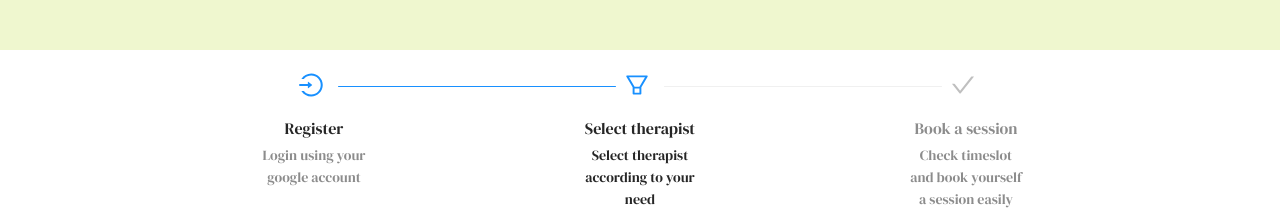
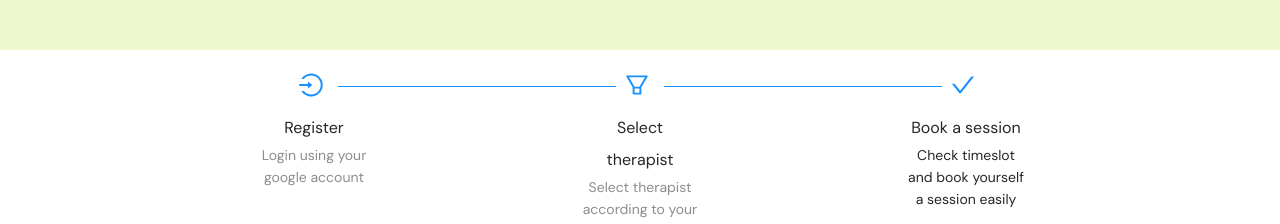
Before and after one commit to pesto-students/friend-indeed-fe-n13-delta-1, a React (Create React App) app: page / in a window 1280 px wide. Shown: the part 569-793 px from the top of the page. Built offline with nearby package versions, Linux system fonts and the light colour scheme; no server answers.

Commit message:
final changes

```diff
--- a/package.json
+++ b/package.json
@@ -56,6 +56,7 @@
     ]
   },
   "devDependencies": {
+    "@types/axios-mock-adapter": "^1.10.0",
     "@types/lodash": "^4.14.178",
     "@types/react-scroll": "^1.8.3",
     "@types/styled-components": "^5.1.21",
--- a/src/App.tsx
+++ b/src/App.tsx
@@ -20,7 +20,7 @@ function App() {
 
   ConfigProvider.config({
     theme: {
-      primaryColor: theme.copperBlue,
+      primaryColor: theme.oliveGreen,
       infoColor: theme.copperBlue,
     }
   })
--- a/src/index.css
+++ b/src/index.css
@@ -4,7 +4,7 @@
 
 body {
   margin: 0;
-  font-family: 'DM Serif Display', -apple-system, BlinkMacSystemFont, 'Segoe UI', 'Roboto', 'Oxygen',
+  font-family: 'DM Sans', -apple-system, BlinkMacSystemFont, 'Segoe UI', 'Roboto', 'Oxygen',
     'Ubuntu', 'Cantarell', 'Fira Sans', 'Droid Sans', 'Helvetica Neue',
     sans-serif;
   -webkit-font-smoothing: antialiased;
--- a/src/pages/Home/components/YourClients/YourClients.tsx
+++ b/src/pages/Home/components/YourClients/YourClients.tsx
@@ -1,4 +1,4 @@
-import { useCallback, useState, useEffect } from "react"
+import { useCallback, useState, useEffect, FC } from "react"
 import styled from "styled-components"
 import Skeleton from "react-loading-skeleton"
 import { Typography, Input, Image, Tag, Avatar, List } from "antd"
@@ -20,7 +20,7 @@ type PatientCardProps = {
   categories: any[]
 }
 
-const PatientCard = ({ id, name, imageUrl, date, categories }: PatientCardProps) => {
+const PatientCard: FC<PatientCardProps> = ({ name, imageUrl, date, categories }: PatientCardProps) => {
   const [visible, setVisible] = useState(false);
   return (
     <PatientCardContainer>
--- a/src/pages/LandingPage/components/HowToBook.tsx
+++ b/src/pages/LandingPage/components/HowToBook.tsx
@@ -5,18 +5,9 @@ import { useState, useEffect } from 'react';
 
 function HowToBook() {
 
-  const [stepNumber, setStepNumber] = useState(0)
-
-  useEffect(() => {
-    setInterval(() => {
-      setStepNumber((stepNumber+1)%3)
-    }, 1000)
-  }, []);
-
-
   return (
     <Container>
-      <Steps responsive labelPlacement='vertical' current={stepNumber}>
+      <Steps responsive labelPlacement='vertical' current={2}>
         <Steps.Step icon={<LoginOutlined />} title='Register' description='Login using your google account' />
         <Steps.Step icon={<FilterOutlined />} title='Select therapist' description='Select therapist according to your need' />
         <Steps.Step icon={<CheckOutlined />} title='Book a session' description='Check timeslot and book yourself a session easily' />
--- a/src/pages/MyProfile/MyProfile.tsx
+++ b/src/pages/MyProfile/MyProfile.tsx
@@ -114,7 +114,7 @@ function MyProfile() {
     } else {
       dispatch(fetchPatientProfileAsync(currentUser.id))
     }
-  }, [userIsTherapist])
+  }, [userIsTherapist, therapistId, editProfile])
 
   return (
     <Container>
--- a/src/shared/components/Button.tsx
+++ b/src/shared/components/Button.tsx
@@ -39,7 +39,7 @@ function Button({
 export default Button;
 
 const StyledBtn = styled(Btn)<{ width: number, height?: number }>`
-  // background: ${theme.copperBlue};
+  // background: ${theme.oliveGreen};
   border: 0;
   border-radius: 50px;
   height: ${props => props.height? props.height: 40}px;
@@ -72,6 +72,7 @@ const P = styled(Typography.Text)<{ size?: number, icon?: boolean }>`
 const SubP = styled(Typography.Text)`
   font-family: DM Sans;
   font-size: 11px;
-  color: ${theme.neonGreen};
+  color: white;
   opacity: 0.8;
+  letter-spacing: 0.8;
 `;
```
Also changed, not shown: 1 other file (tests, documents, lock files or other folders).
